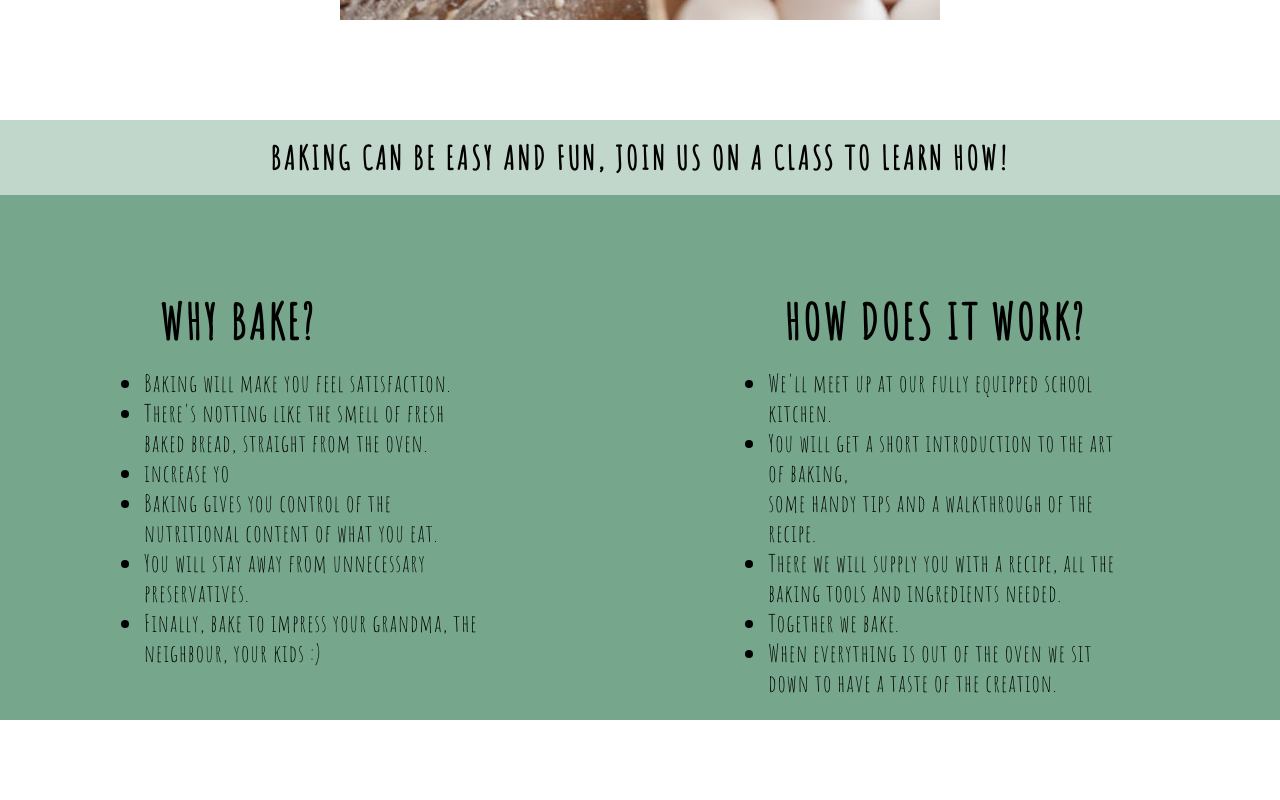
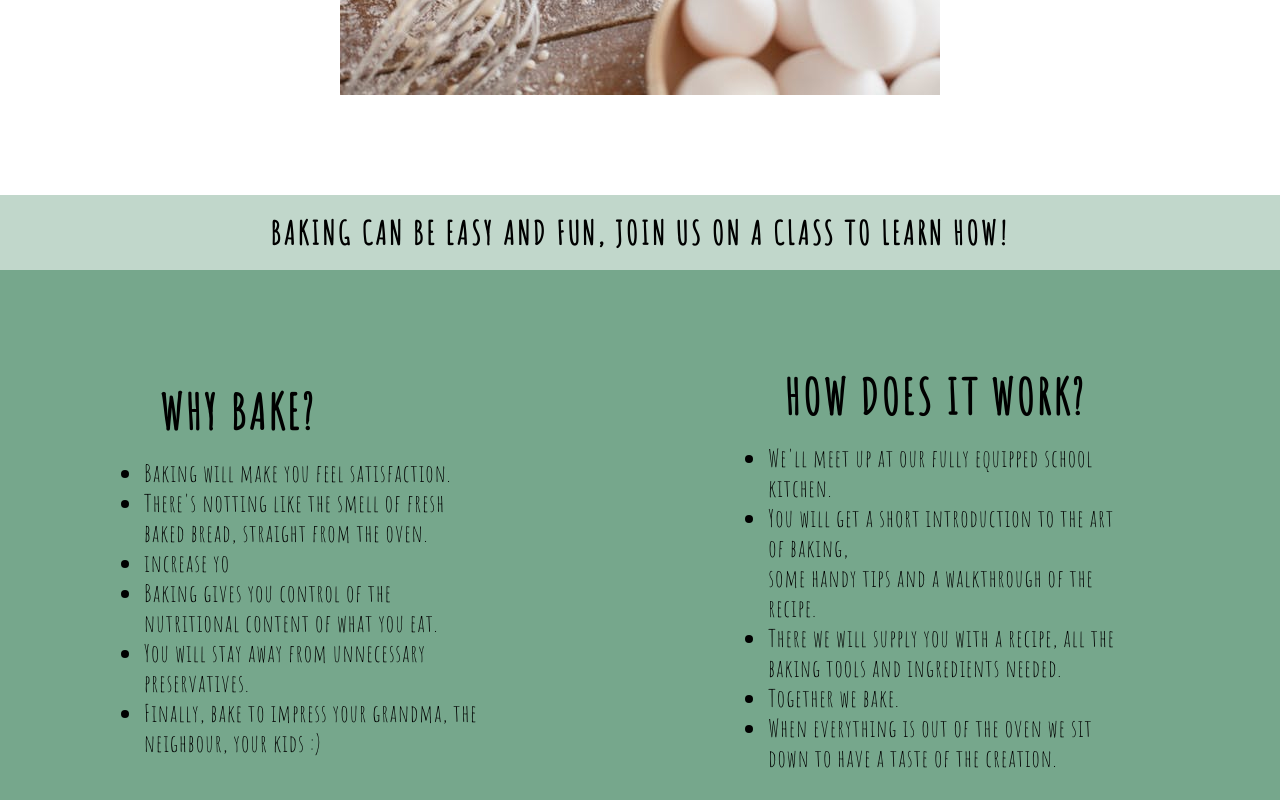
Before and after one commit to malinpalo/The-Baking-School, a plain HTML site: page index.html in a window 1280 px wide. Shown: the part 480-1280 px from the top of the page. Drawn offline with Linux system fonts and the light colour scheme.

Commit message:
Add new style to About section

```diff
--- a/assets/css/style.css
+++ b/assets/css/style.css
@@ -68,15 +68,11 @@ h1, h2 {
     width: 100%;
     background: url('../image/pexels-photo-8477774.jpg') no-repeat center center;
     background-size: auto;
+    display: flex;
 }
 
 /* About */
 
-#about {
-    height: 600px;
-    width: 100%;
-    background-color: #76A78C;
-}
 #about-heading {
     color: black;
     line-height: 75px;
@@ -86,9 +82,13 @@ h1, h2 {
 }
 
 .about-container {
+    flex-direction: row;
+    justify-content: space-around;
+    align-items: center;
     display: flex;
+    background-color: #76A78C;
 }
-.about-container > div{
+.about-text {
     margin: 5% 10%;
     padding: 1rem;
     font-size: 150%;
--- a/index.html
+++ b/index.html
@@ -36,10 +36,10 @@
     <section>
         <div id="homepage-image"></div>
     </section>
-    <section id="about">
+    <section>
         <h2 id="about-heading">Baking can be easy and fun, join us on a class to learn how!</h2>
         <div class="about-container" >
-            <div>
+            <div class="about-text">
             <h2 id="why-bake-heading">Why bake? </h2>
             <ul>
                 <li>Baking will make you feel satisfaction. </li>
@@ -50,7 +50,7 @@
                 <li>Finally, bake to impress your grandma, the neighbour, your kids :)</li>
             </ul>
             </div>
-            <div>
+            <div class="about-text">
             <h2 id="how-does-it-work-heading">How does It work?</h2>
             <ul>
                 <li>We'll meet up at our fully equipped school kitchen.</li>
```
